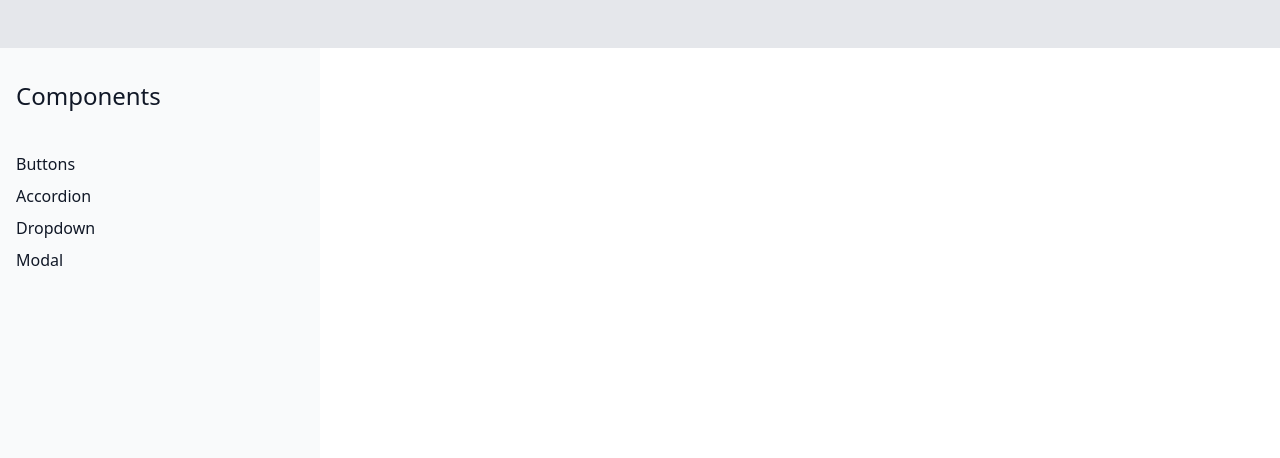
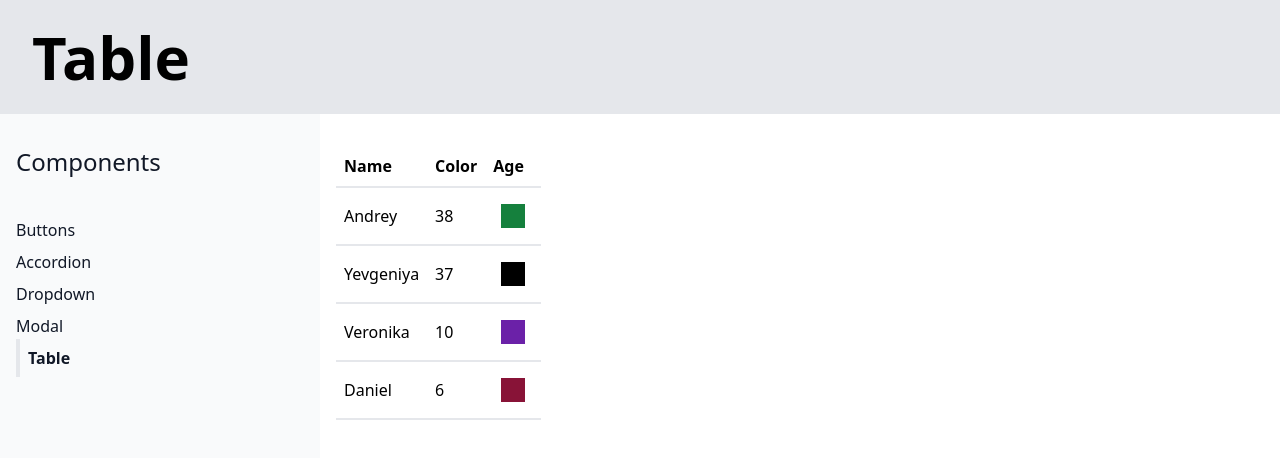
Before and after one commit to YevKo/design-system, a React (Create React App) app: page /table in a window 1280 px wide. Shown: the top 458 px of the page. Built offline with nearby package versions, Linux system fonts and the light colour scheme.

Commit message:
Fixed table component

```diff
--- a/src/App.js
+++ b/src/App.js
@@ -3,6 +3,7 @@ import ButtonPage from './pages/ButtonPage';
 import AccordionPage from './pages/AccordionPage';
 import DropdownPage from './pages/DropdownPage';
 import ModalPage from './pages/ModalPage';
+import TablePage from './pages/TablePage';
 import Sidebar from './components/sidebar/Sidebar';
 import useNavigation from './hooks/use-navigation';
 
@@ -16,6 +17,7 @@ function App() {
       case '/accordion': return pageName = "Accordion"
       case '/dropdown': return pageName = "Dropdown"
       case '/modal': return pageName = "Modal"
+      case '/table': return pageName = "Table"
     }
   }
 
@@ -39,6 +41,9 @@ function App() {
           <Route path="/modal">
             <ModalPage />
           </Route>
+          <Route path="/table">
+            <TablePage />
+          </Route>
         </div>
       </div>
     </div>
--- a/src/components/menus/SidebarMenu.js
+++ b/src/components/menus/SidebarMenu.js
@@ -8,7 +8,8 @@ function SidebarMenu() {
         { text: 'Buttons', path: '/'},
         { text: 'Accordion', path: '/accordion'},
         { text: 'Dropdown', path: '/dropdown'},
-        { text: 'Modal', path: '/modal'}
+        { text: 'Modal', path: '/modal'},
+        { text: 'Table', path: '/table'}
     ];
 
     const renderedLinks = links.map((link) => {
--- /dev/null
+++ b/src/components/table/Table.js
@@ -0,0 +1,27 @@
+
+function Table({ data }) {
+    return (
+        <table className="table-auto border-spacing-2">
+            <thead>
+                <tr className="border-b-2">
+                    <th className="p-2">Name</th>
+                    <th className="p-2">Color</th>
+                    <th className="p-2">Age</th>
+                </tr>
+            </thead>
+            <tbody>
+                { data.map((user, index) => {
+                    return (
+                    <tr key={index} className="border-b-2">
+                        <td className="p-2">{user.name}</td>
+                        <td className="p-2">{user.age}</td>
+                        <td className="p-2"><div className={ `p-3 m-2 ${user.color}` }></div></td>
+                    </tr>
+                    );
+                })}
+            </tbody>
+        </table>
+    );
+}
+
+export default Table;
--- /dev/null
+++ b/src/pages/TablePage.js
@@ -0,0 +1,12 @@
+import Table from '../components/table/Table'
+import users from './users.json';
+
+function TablePage() {
+    return (
+        <div className="TablePage">
+            <Table data={users.users} />
+        </div>
+    );
+}
+
+export default TablePage;
--- /dev/null
+++ b/src/pages/users.json
@@ -0,0 +1,9 @@
+{
+    "users":
+    [
+        { "name": "Andrey", "color": "bg-green-700", "age": 38},
+        { "name": "Yevgeniya", "color": "bg-black", "age": 37},
+        { "name": "Veronika", "color": "bg-purple-800", "age": 10},
+        { "name": "Daniel", "color": "bg-rose-900", "age": 6}
+    ]
+}
--- a/tailwind.config.js
+++ b/tailwind.config.js
@@ -1,7 +1,7 @@
 /** @type {import('tailwindcss').Config} */
 module.exports = {
   content: [
-    "./src/**/*.{js,jsx,ts,tsx}",
+    "./src/**/*.{js,jsx,ts,tsx,json}",
   ],
   theme: {
     extend: {},
```
